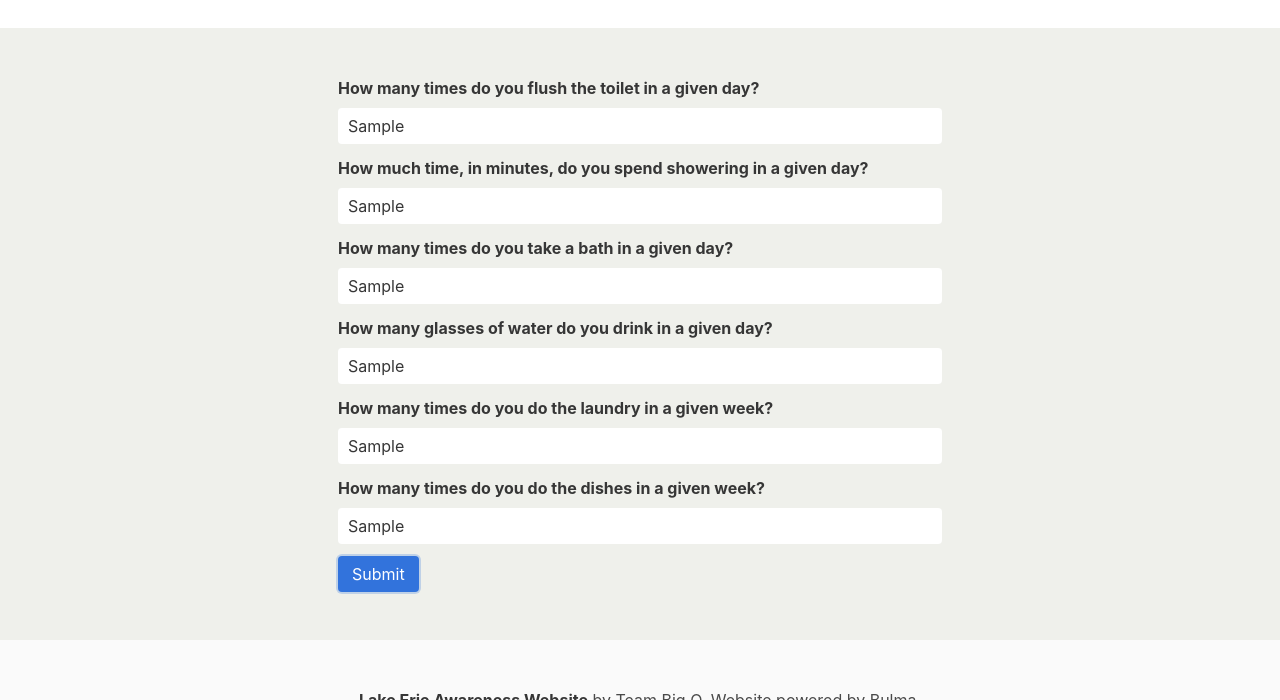
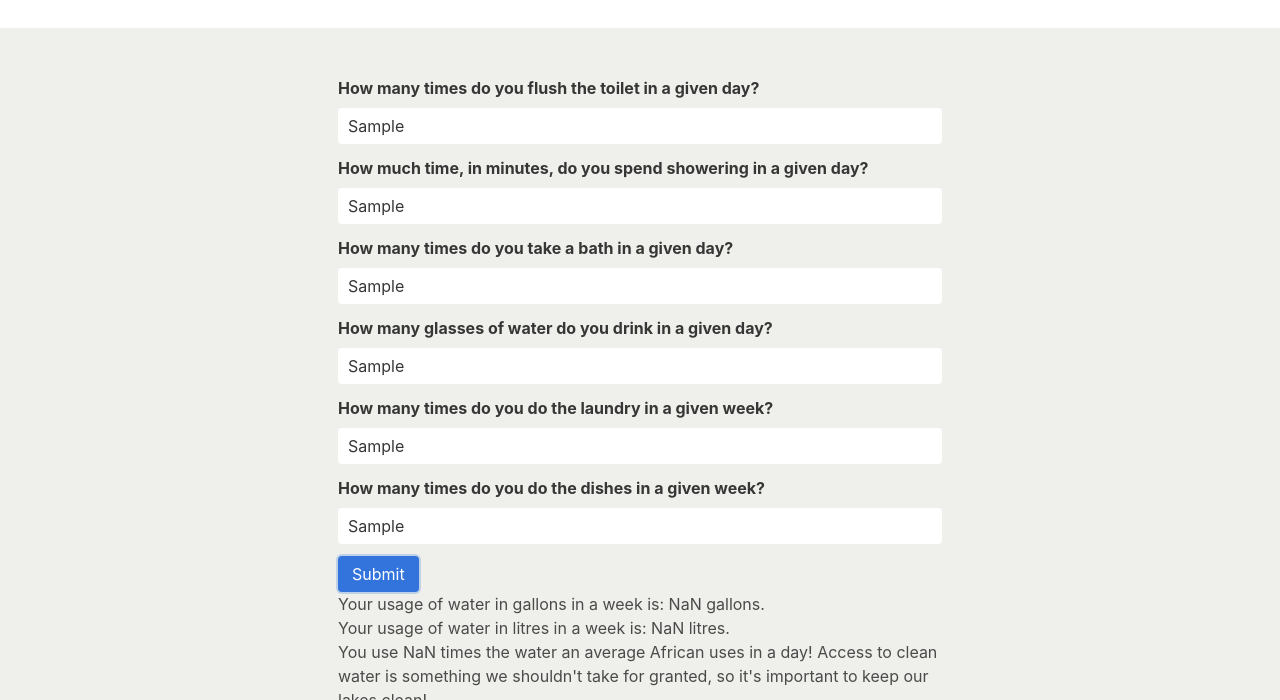
Before and after one commit to team-big-o/team-big-o.github.io, a website: page calculator.html in a window 1280 px wide. Both pictures are taken after typing "Sample", "Sample", "Sample", "Sample", "Sample", "Sample" into the empty fields and a click on the button "Submit". Shown: the part 100-800 px from the top of the page. Drawn offline with Linux system fonts and the light colour scheme.

Commit message:
Fix page onload functions not working

```diff
--- a/assets/js/script.js
+++ b/assets/js/script.js
@@ -1,4 +1,4 @@
-document.onload = function(){
+window.onload = function(){
     document.getElementById("burger").addEventListener('click', changeClass);
 }
 
--- a/assets/js/water-calc.js
+++ b/assets/js/water-calc.js
@@ -1,5 +1,5 @@
-document.onload = function(){
-  document.getElementById("calc-submit").addEventListener('click', updateAnswer());
+window.onload = function(){
+  document.getElementById("calc-submit").addEventListener('click', updateAnswer);
 }
 /*Calculate daily water usage in gallons given:
 Toilet flushes in a day (1.5 gallon times flushes)
@@ -32,7 +32,7 @@ function compareToAfrica(weeklyUsageGallons) {
   return weeklyUsageGallons / (9.246051*7);
 }
 
-function updateAnswer () {
+function updateAnswer() {
   var flushes = document.getElementById('toilets').value;
   var shower = document.getElementById('showers').value;
   var bath = document.getElementById('baths').value;
@@ -45,5 +45,5 @@ function updateAnswer () {
   console.log (africa);
   document.getElementById("gallons").innerHTML="<p> Your usage of water in gallons in a week is: "+gallons+" gallons. </p>";
   document.getElementById("litres").innerHTML="<p> Your usage of water in litres in a week is: "+litres+" litres. </p>";
-  document.getElementById("africa").innerHTML="<p> Your usage of of water in average Africans a day is "+africa+" average Africans a day. </p>";
+  document.getElementById("africa").innerHTML="<p> You use "+africa+" times the water an average African uses in a day! Access to clean water is something we shouldn't take for granted, so it's important to keep our lakes clean!</p>";
 }
```
Also changed, not shown: calculator.html (line endings or trailing spaces).
